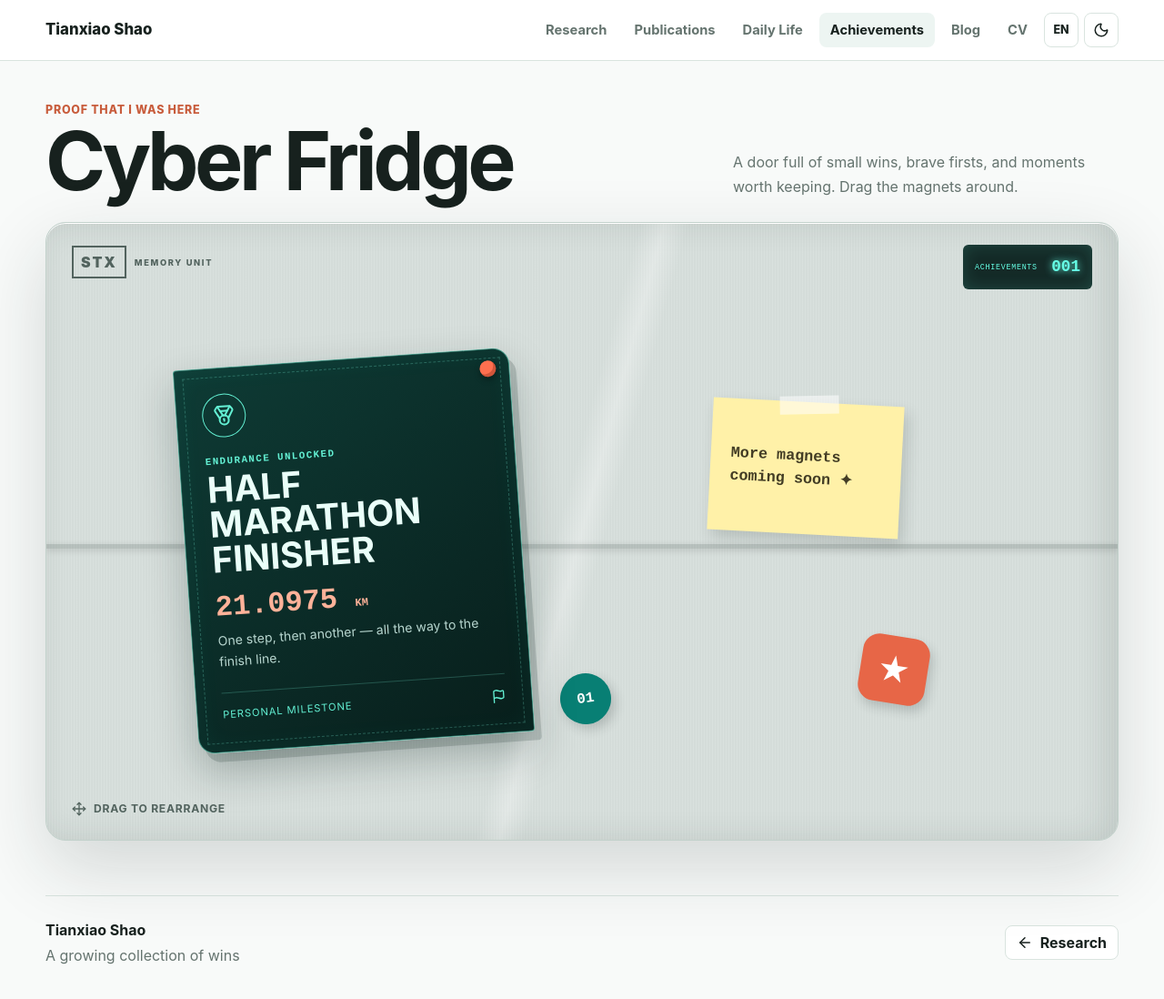
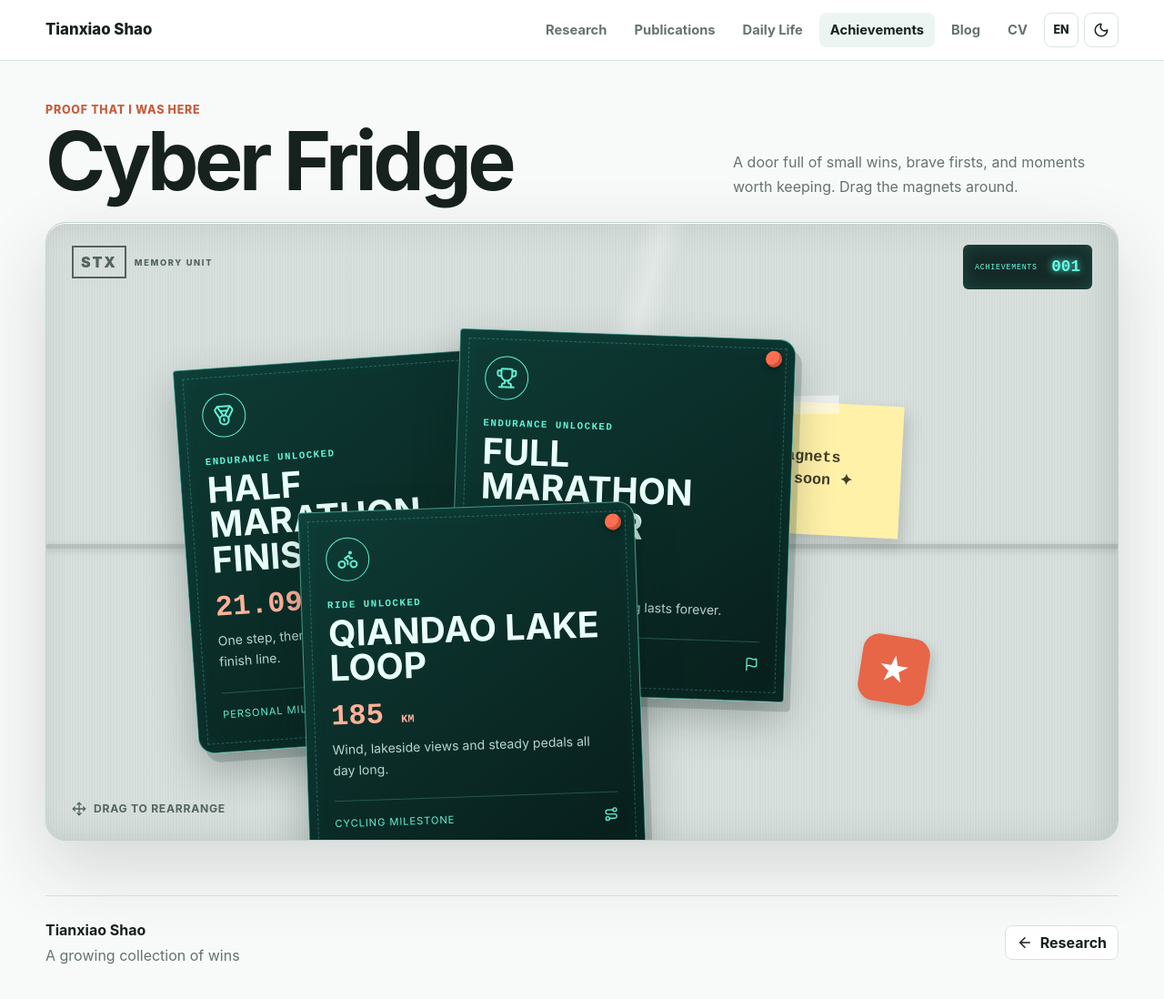
Before and after one commit to Songtaoxian/songtaoxian.github.io, a plain HTML site: page achievements/index.html in a window 1280 px wide. Shown: the whole page at 91% size. Drawn offline with nearby package versions, Linux system fonts and the light colour scheme.

Commit message:
Update index.html

```diff
--- a/achievements/index.html
+++ b/achievements/index.html
@@ -48,6 +48,7 @@
         <div class="fridge__brand"><span>STX</span><small>MEMORY UNIT</small></div>
         <div class="fridge__display" aria-hidden="true"><span>ACHIEVEMENTS</span><strong>001</strong></div>
 
+        <!-- 半马（原有） -->
         <article class="achievement-magnet achievement-magnet--run" tabindex="0" style="--x: 13%; --y: 22%; --r: -4deg;">
           <span class="magnet-pin" aria-hidden="true"></span>
           <div class="achievement-icon" aria-hidden="true"><i data-lucide="medal"></i></div>
@@ -58,6 +59,32 @@
             One step, then another — all the way to the finish line.
           </p>
           <footer><span data-en="Personal milestone" data-zh="个人里程碑">Personal milestone</span><i data-lucide="flag"></i></footer>
+        </article>
+
+        <!-- 新增：全程马拉松 -->
+        <article class="achievement-magnet achievement-magnet--run" tabindex="0" style="--x: 38%; --y: 18%; --r: 2deg;">
+          <span class="magnet-pin" aria-hidden="true"></span>
+          <div class="achievement-icon" aria-hidden="true"><i data-lucide="trophy"></i></div>
+          <p class="achievement-type" data-en="Endurance unlocked" data-zh="耐力成就解锁">Endurance unlocked</p>
+          <h2 data-en="Full Marathon Finisher" data-zh="完成全程马拉松">Full Marathon Finisher</h2>
+          <p class="achievement-distance">42.195 <small>KM</small></p>
+          <p class="achievement-note" data-en="Pain is temporary, finishing lasts forever." data-zh="痛苦短暂，完赛永恒。">
+            Pain is temporary, finishing lasts forever.
+          </p>
+          <footer><span data-en="Personal milestone" data-zh="个人里程碑">Personal milestone</span><i data-lucide="flag"></i></footer>
+        </article>
+
+        <!-- 新增：环千岛湖骑行 -->
+        <article class="achievement-magnet achievement-magnet--bike" tabindex="0" style="--x: 24%; --y: 46%; --r: -2deg;">
+          <span class="magnet-pin" aria-hidden="true"></span>
+          <div class="achievement-icon" aria-hidden="true"><i data-lucide="bike"></i></div>
+          <p class="achievement-type" data-en="Ride unlocked" data-zh="骑行成就解锁">Ride unlocked</p>
+          <h2 data-en="Qiandao Lake Loop" data-zh="环千岛湖骑行">Qiandao Lake Loop</h2>
+          <p class="achievement-distance">185 <small>KM</small></p>
+          <p class="achievement-note" data-en="Wind, lakeside views and steady pedals all day long." data-zh="清风、湖景，和一整天不停转动的曲柄。">
+            Wind, lakeside views and steady pedals all day long.
+          </p>
+          <footer><span data-en="Cycling milestone" data-zh="骑行里程碑">Cycling milestone</span><i data-lucide="route"></i></footer>
         </article>
 
         <div class="fridge-note" style="--x: 62%; --y: 29%; --r: 3deg;">
```
